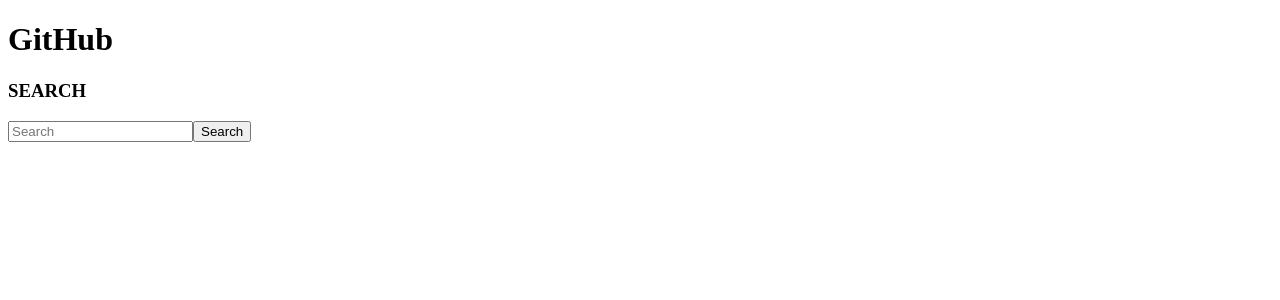
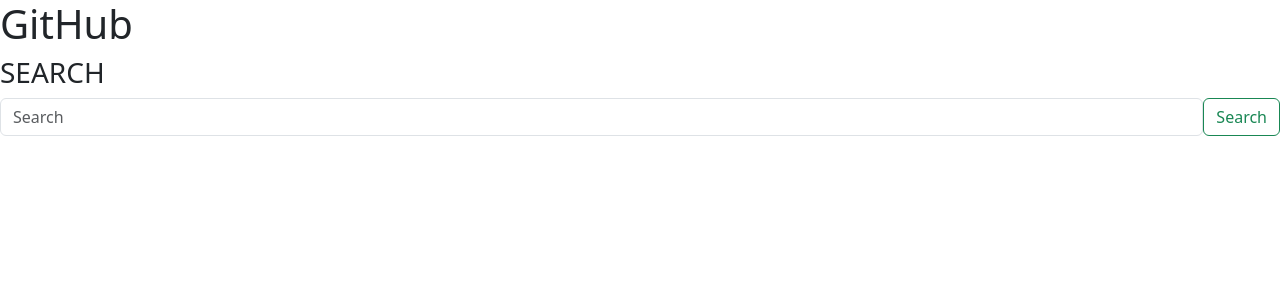
Before and after one commit to Irene-Mukii/Github-Search, an Angular app: page / in a window 1280 px wide. Shown: the top 300 px of the page. Built offline with nearby package versions, Linux system fonts and the light colour scheme.

Commit message:
adds bootstrap to the application

```diff
--- a/src/styles.css
+++ b/src/styles.css
@@ -1 +1 @@
-/* You can add global styles to this file, and also import other style files */
+@import '~bootstrap/dist/css/bootstrap.css'
```
